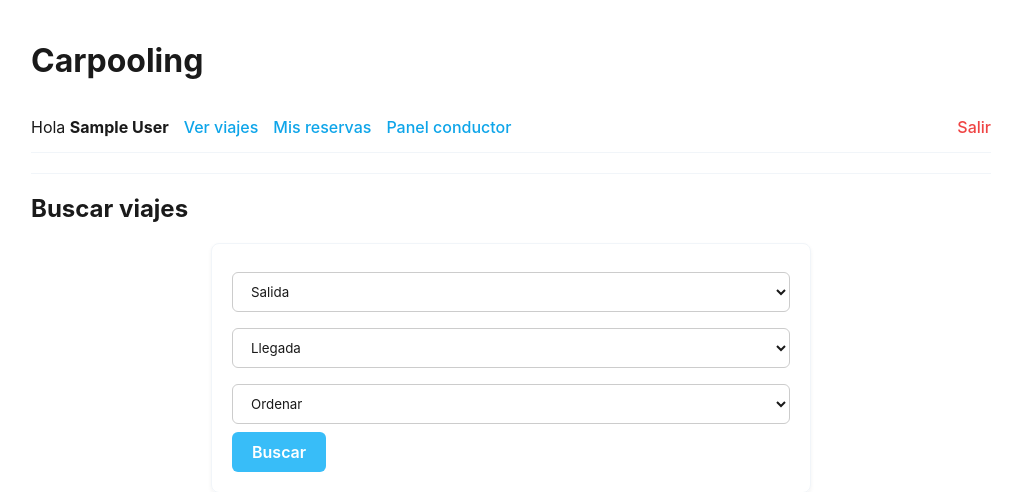
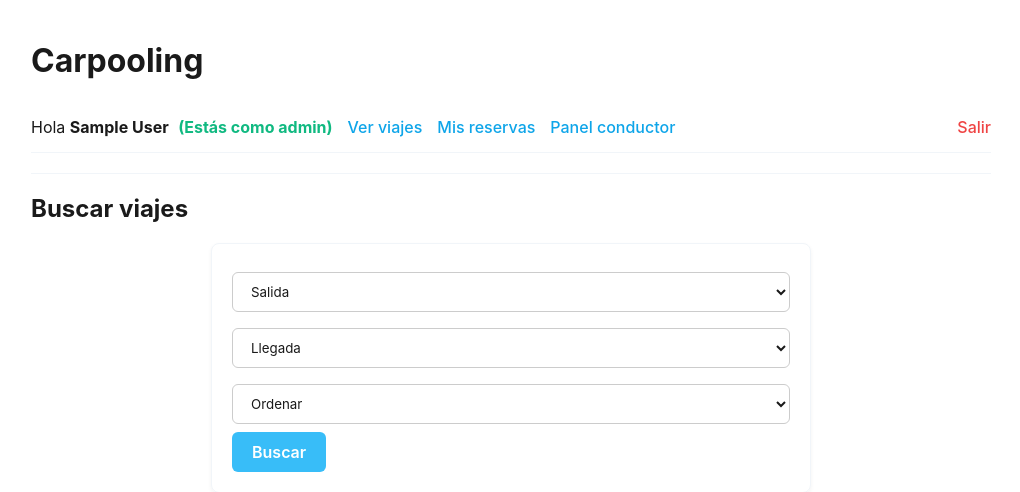
Before and after one commit to emanuelang/proyecto_taller, a PHP site: page /proyecto_taller/index.php in a window 1280 px wide. Shown: the top 492 px of the page, without its empty margins (129-1149 px from the left). Run offline with PHP 8.4, Linux system fonts and the light colour scheme; the visitor is signed in with stand-in values (Sample User, id 1); tables that the repository leaves empty hold one stand-in row (values such as "Sample post").

Commit message:
cambio menor

```diff
--- a/public/index.php
+++ b/public/index.php
@@ -84,7 +84,16 @@ $viajes = $stmt->fetchAll(PDO::FETCH_ASSOC);
     <a href="<?= BASE_URL ?>login.php" class="btn">Iniciar sesión</a>
     <a href="<?= BASE_URL ?>registro_usuario.php">Registrarse</a>
 <?php else: ?>
-    <span>Hola <strong><?= htmlspecialchars($_SESSION['nombre']) ?></strong></span>
+    <?php
+    $stmt_admin = $pdo->prepare("SELECT ID_administrador FROM administradores WHERE ID_usuario = ?");
+    $stmt_admin->execute([$_SESSION['user_id']]);
+    $es_admin = $stmt_admin->fetch() !== false;
+    ?>
+    <span>Hola <strong><?= htmlspecialchars($_SESSION['nombre']) ?></strong>
+        <?php if ($es_admin): ?>
+            <span style="color: #10b981; font-weight: bold; margin-left: 5px;">(Estás como admin)</span>
+        <?php endif; ?>
+    </span>
     <a href="<?= BASE_URL ?>index.php">Ver viajes</a>
     <a href="<?= BASE_URL ?>reservas/mis_reservas.php">Mis reservas</a>
 
```
